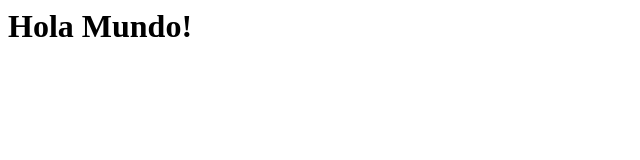
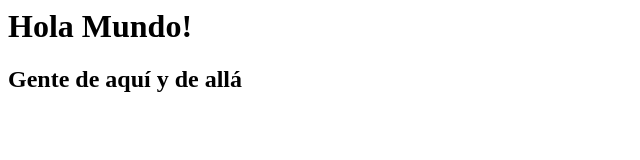
Before and after one commit to milanes/travisDM, a plain HTML site: page src/index.html in a window 1280 px wide. Shown: the whole page, without its empty margins (0-640 px from the left). Drawn offline with Linux system fonts and the light colour scheme.

Commit message:
Add h2 to index.html

```diff
--- a/src/index.html
+++ b/src/index.html
@@ -1,3 +1,4 @@
 <html>
   <h1>Hola Mundo!</h1>
+  <h2>Gente de aquí y de allá</h2>
 </html>
```
